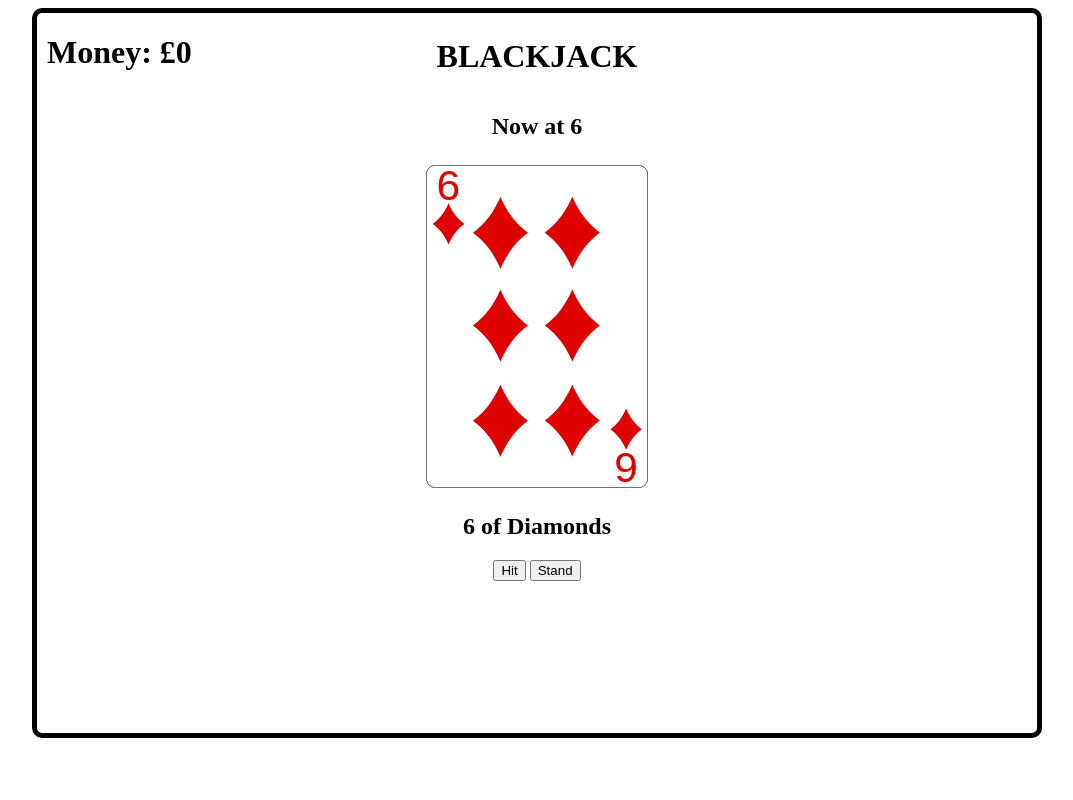
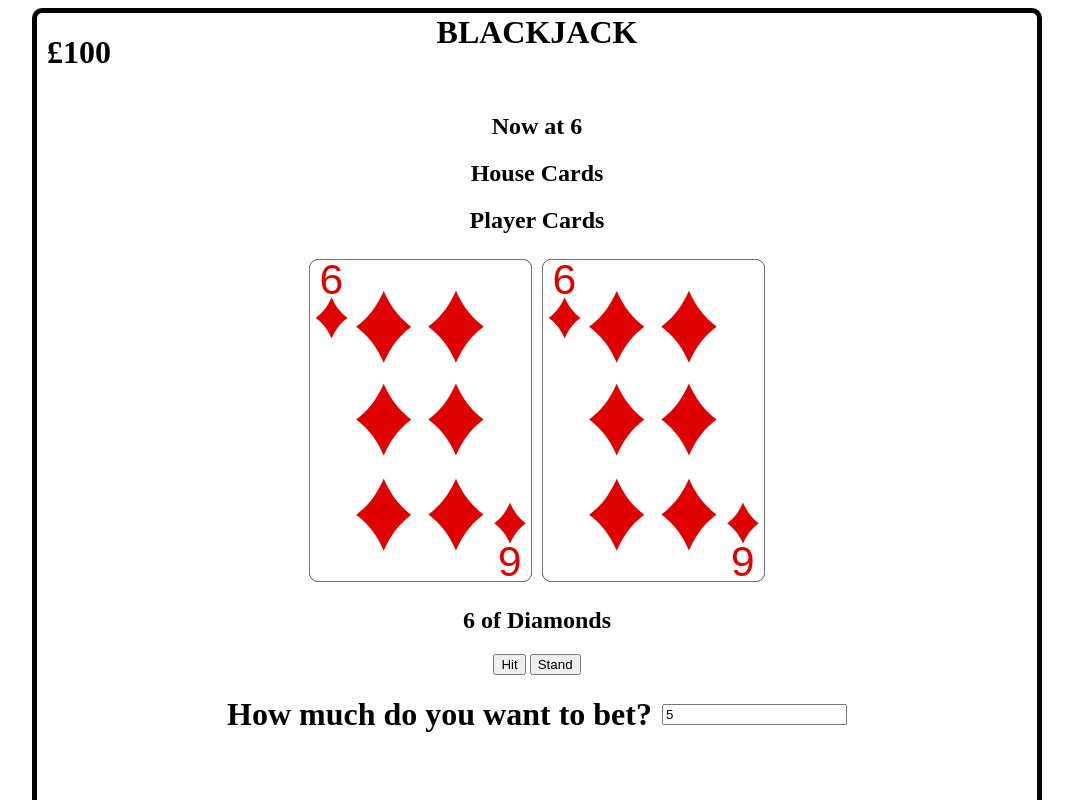
Before and after one commit to Oooch/blackjack, a plain HTML site: page index.html in a window 1280 px wide. Both pictures are taken after a click on the button "Hit". Shown: the top 800 px of the page, without its empty margins (103-1176 px from the left). Drawn offline with Linux system fonts and the light colour scheme.

Commit message:
Add files via upload

```diff
--- a/blackjack.js
+++ b/blackjack.js
@@ -1,7 +1,7 @@
-let total = 0;
+let playerTotal = 0;
+let houseTotal = 0;
 let deck = new Deck(false);
-let money = 0.0;
-const playedCards = new Deck(true);
+let money = 100.0;
 
 function updateElement(id, text) {
     document.getElementById(id).textContent = text;
@@ -12,14 +12,16 @@ function clearElement(id) {
 }
 
 function hit() {
-    if (total == 0) {
+    if (playerTotal == 0) {
         clearElement("cards");
-        document.getElementById("card_images").innerHTML = "";
+        document.getElementById("player_card_images").innerHTML = "";
     }
+
+    let bet_amount = document.getElementById("bet_amount").value;
 
     let card = deck.takeCard();
 
-    total += cardValue(card, total);
+    playerTotal += cardValue(card, playerTotal);
     clearElement("sum");
 
     let cardsElement = document.getElementById("cards");
@@ -30,22 +32,23 @@ function hit() {
         cardsElement.textContent += " + " + card.value + " of " + card.suit;
     }
 
-    addCardImage(card);
+    addCardImage(card, true);
+    addCardImage(card, false);
 
-    if (total > 21){
+    if (playerTotal > 21){
         updateElement("status","Bust!");
-        total = 0;
+        playerTotal = 0;
         deck = new Deck(false);
-    } else if (total == 21) {
+    } else if (playerTotal == 21) {
         updateElement("status","You got a Blackjack!");
-        total = 0;
+        playerTotal = 0;
         deck = new Deck(false);
     } else {
-        updateElement("status","Now at " + total);
+        updateElement("status","Now at " + playerTotal);
     }
 }
 
-function addCardImage(card) {
+function addCardImage(card, playerCard) {
     let suit = card.suit.toLowerCase();
     let value = "";
 
@@ -67,25 +70,33 @@ function addCardImage(card) {
             break;
     }
 
+    let elementID = ""
+
+    if (playerCard) {
+        elementID = "player_card_images"
+    } else {
+        elementID = "house_card_images"
+    }
+
     let img = document.createElement("img");
     img.src = "Images/Cards/" + value + "_of_" + suit + ".svg";
     img.style.margin = "5px";
-    document.getElementById("card_images").appendChild(img);
+    document.getElementById("player_card_images").appendChild(img);
 }
 
 function stand() {
-    if (total > 21){
+    if (playerTotal > 21){
         updateElement("status","Bust!");
-    } else if (total == 21) {
+    } else if (playerTotal == 21) {
         updateElement("status","You got a Blackjack!");
-    } else if (total < 21) {
+    } else if (playerTotal < 21) {
         updateElement("status","You're out of the game!");
     }
 
-    total = 0;
+    playerTotal = 0;
     clearElement("cards");
 }
 
 document.addEventListener('DOMContentLoaded', function() {
-
+    updateElement("money","£" + money);
 });
--- a/index.css
+++ b/index.css
@@ -1,6 +1,6 @@
 #main {
     width: 1000px;
-    height: 720px;
+    height: 1000px;
     border: 5px solid black;
     margin: auto;
     border-radius: 10px;
@@ -12,7 +12,7 @@
     display: inline-block; /* Center the title within #main */
     margin: 0;
     position: relative;
-    top: 6%; /* Vertically center */
+    top: 2%; /* Vertically center */
     transform: translateY(-50%);
 }
 
@@ -30,3 +30,11 @@
 #input_money_div {
     display: inline;
 }
+
+#house_card_images,
+#player_card_images {
+    display: block;
+    width: 100%; /* Ensures full width for stacking */
+    margin: 0; /* Removes any default margins that might cause issues */
+    padding: 0;
+}
--- a/index.html
+++ b/index.html
@@ -13,12 +13,21 @@
                 <h1>BLACKJACK</h1>
             </div>
             <h2 id="status"></h3>
-            <div id="card_images">
-            </div>
+            <h2>House Cards</h2>
+            <div id="house_card_images"></div>
+            <h2>Player Cards</h2>
+            <div id="player_card_images"></div>
             <h2 id="cards"></h2>
             <h2 id="sum"></h2>
             <button onclick="hit()">Hit</button>
             <button onclick="stand()">Stand</button>
+            <div style="display: flex; justify-content: center; align-items: center;">
+                <h1 style="margin-right: 10px;">How much do you want to bet?</h1>
+                <input id="bet_amount" type="number" value="5"/>
+            </div>
+
+
+
         </div>
     </body>
 </html>
```
